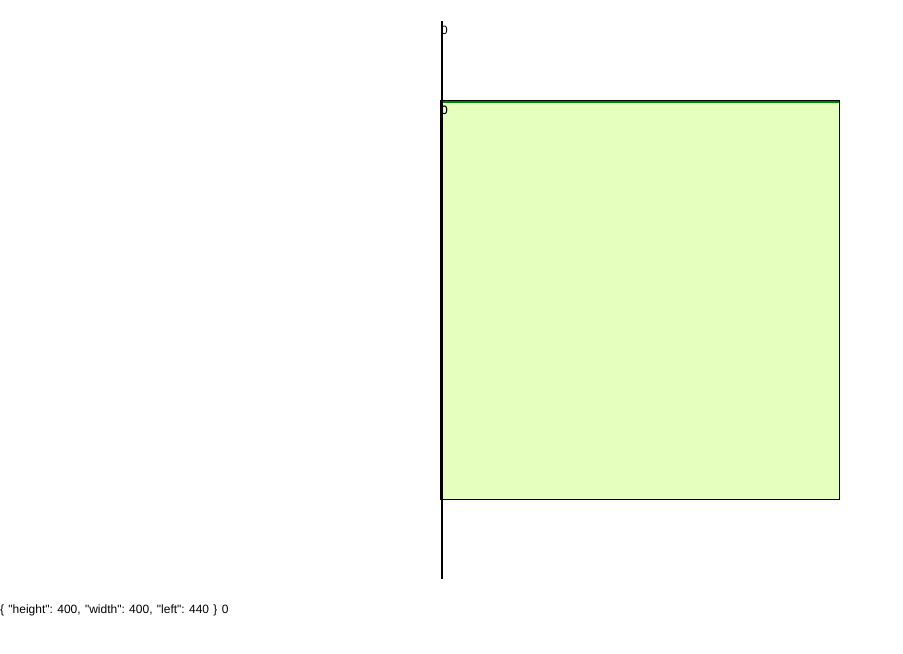
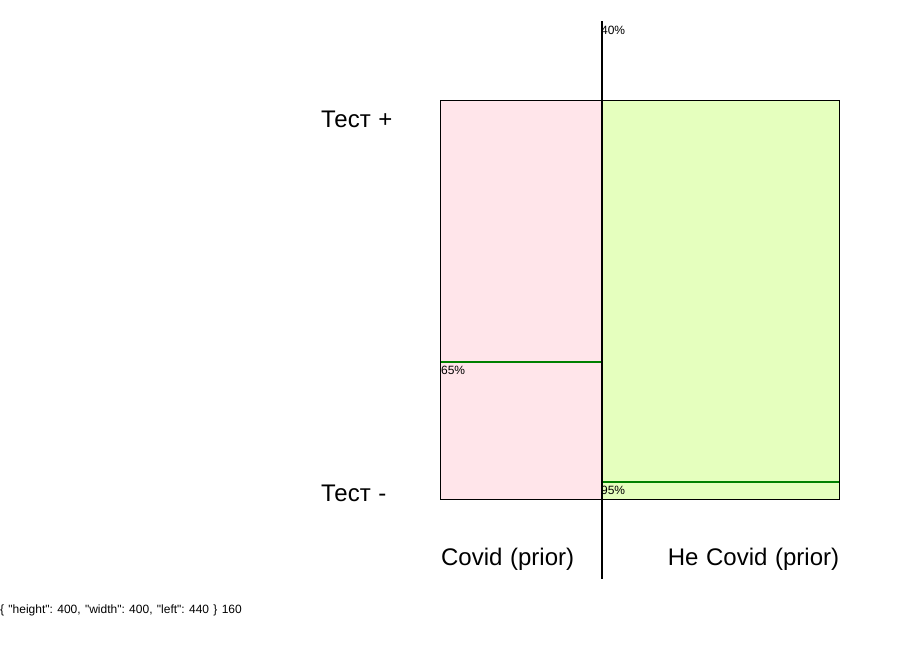
Before and after one commit to texty/covid_bayes_snippet, a Vue app: page / in a window 1280 px wide. Shown: the top 654 px of the page, without its empty margins (0-903 px from the left). Built offline with nearby package versions, Linux system fonts and the light colour scheme.

Commit message:
З підписами і відсотками

```diff
--- a/package.json
+++ b/package.json
@@ -11,6 +11,7 @@
     "core-js": "^3.6.5",
     "d3-drag": "^2.0.0",
     "d3-fetch": "^2.0.0",
+    "d3-format": "^2.0.0",
     "d3-selection": "^2.0.0",
     "vue": "^2.6.11"
   },
--- a/src/components/DraggableHorizontalLine.vue
+++ b/src/components/DraggableHorizontalLine.vue
@@ -1,7 +1,7 @@
 <template>
     <div class="line" ref="line" :style="{ top: this.top + 'px' }">
         <div class="handle"></div>
-        <p>{{ top }}</p>
+        <p>{{ p(top/400) }}</p>
     </div>
 
 </template>
@@ -28,6 +28,8 @@ export default {
 
         },
 
+        p: d3.format(".0%")
+
 
     }
 }
--- a/src/components/DraggableVerticalLine.vue
+++ b/src/components/DraggableVerticalLine.vue
@@ -1,7 +1,7 @@
 <template>
     <div class="line" ref="line" :style="{left: this.left + 'px'}">
         <div class="handle"></div>
-        <p>{{ left }}</p>
+        <p>{{ p(left/400) }}</p>
     </div>
 
 </template>
@@ -31,6 +31,9 @@ export default {
 
         },
 
+        p: d3.format(".0%"),
+
+
 
     }
 }
--- a/src/components/Matrix.vue
+++ b/src/components/Matrix.vue
@@ -5,12 +5,19 @@
 
   <known-dimensions-block @dimensions_changed="(val) => this.box_dimensions = val" class="main-box">
     <div class="background" v-if="box_dimensions">
+      <p class="caption" style="left: -5em; top: 0">Тест +</p>
+      <p class="caption" style="left: -5em; bottom: -100%">Тест -</p>
+
+      <p class="caption" style="left: 0; top: 110%">Covid (prior)</p>
+      <p class="caption" style="right: 0; top: 110%">Не Covid (prior)</p>
+
       <div class="left" :style="{width: left +'px'}">
-        <draggable-horizontal-line :top="top2" @change="(val) => top2=val"/>
+        <draggable-horizontal-line :top="top1" @change="(val) => top1=val"/>
+
       </div>
 
       <div class="right" >
-        <draggable-horizontal-line :top="top1" @change="(val) => top1=val"/>
+        <draggable-horizontal-line :top="top2" @change="(val) => top2=val"/>
       </div>
     </div>
     <draggable-vertical-line :left="left" @change="(val) => left=val"/>
@@ -27,7 +34,7 @@
 import DraggableVerticalLine from './DraggableVerticalLine'
 import DraggableHorizontalLine from './DraggableHorizontalLine'
 import KnownDimensionsBlock from './KnownDimensionsBlock'
-import * as d3 from 'd3-fetch'
+import * as d3 from '../d3-modules'
 
 export default {
   mounted() {
@@ -39,20 +46,51 @@ export default {
   data() {
     return {
         sensitivity: 0.65,
-        specificity: 0.99,
+        specificity: 0.95,
         prior: 0.4,
 
-        top1: 0,
-        top2: 0,
-        left: 0,
+        // top1: 0,
+        // top2: 0,
+        // left: 0,
 
         box_dimensions: null,
 
         width: 400,
         height: 400,
+
+        p: d3.format(".0%"),
     }
   },
   computed: {
+    top1: {
+      get: function( ) {
+        return this.sensitivity * this.height;
+      },
+
+      set: function(val) {
+        console.log(val)
+        this.sensitivity = val / this.height;
+      }
+    },
+    top2: {
+      get: function( ) {
+        return this.specificity * this.height;
+      },
+
+      set: function(val) {
+        this.specificity = val / this.height;
+      }
+    },
+
+    left: {
+      get: function( ) {
+        return this.prior * this.width;
+      },
+
+      set: function(val) {
+        this.prior = val / this.width;
+      }
+    }
 
 
   },
@@ -107,4 +145,9 @@ export default {
     }
   }
 
+  .caption {
+    position: absolute;
+    font-size: 2em;
+  }
+
  </style>
--- a/src/d3-modules.js
+++ b/src/d3-modules.js
@@ -1,2 +1,3 @@
 export * from 'd3-drag'
 export * from 'd3-selection'
+export * from 'd3-format'
```
Also changed, not shown: 12 other files (tests, documents, lock files or other folders).
